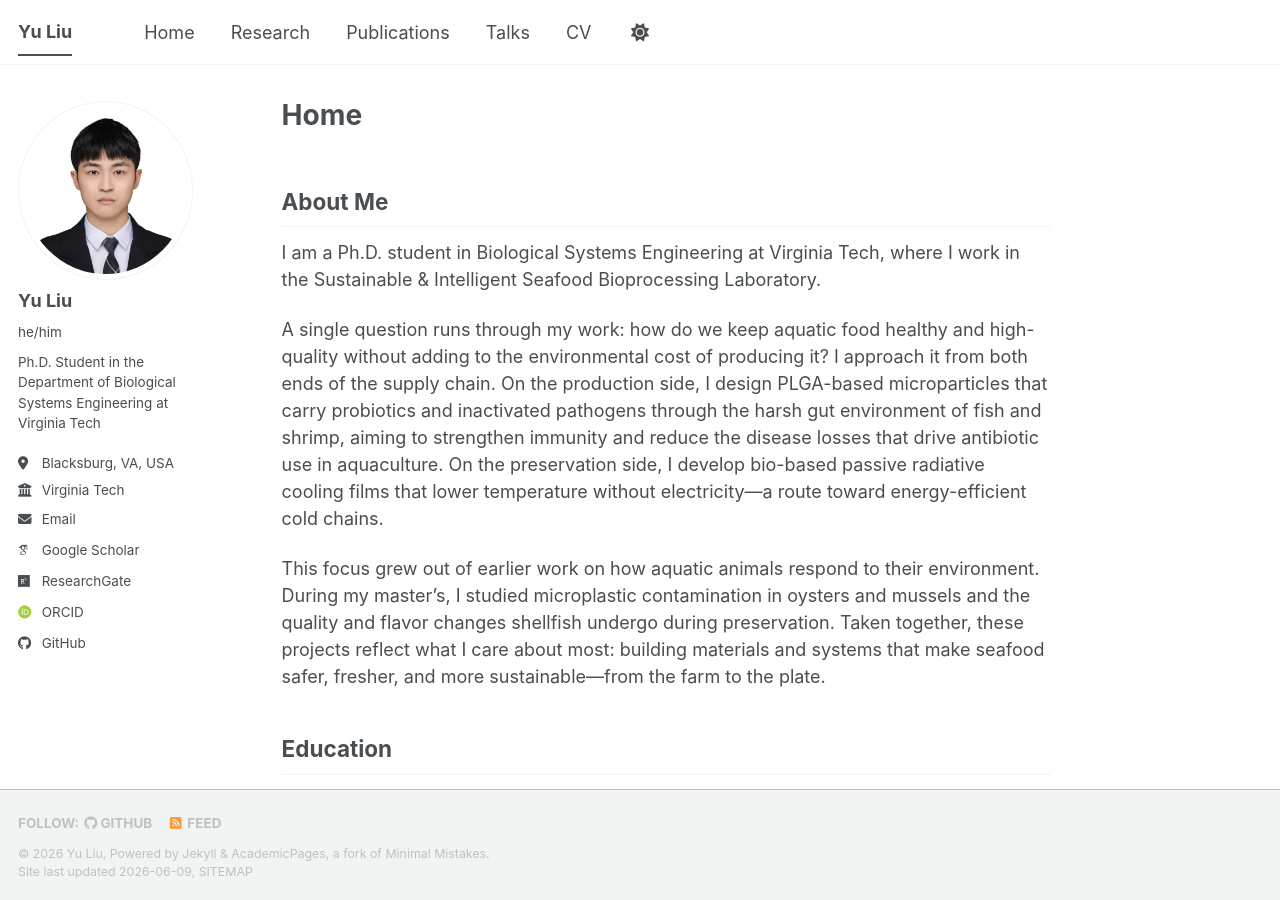
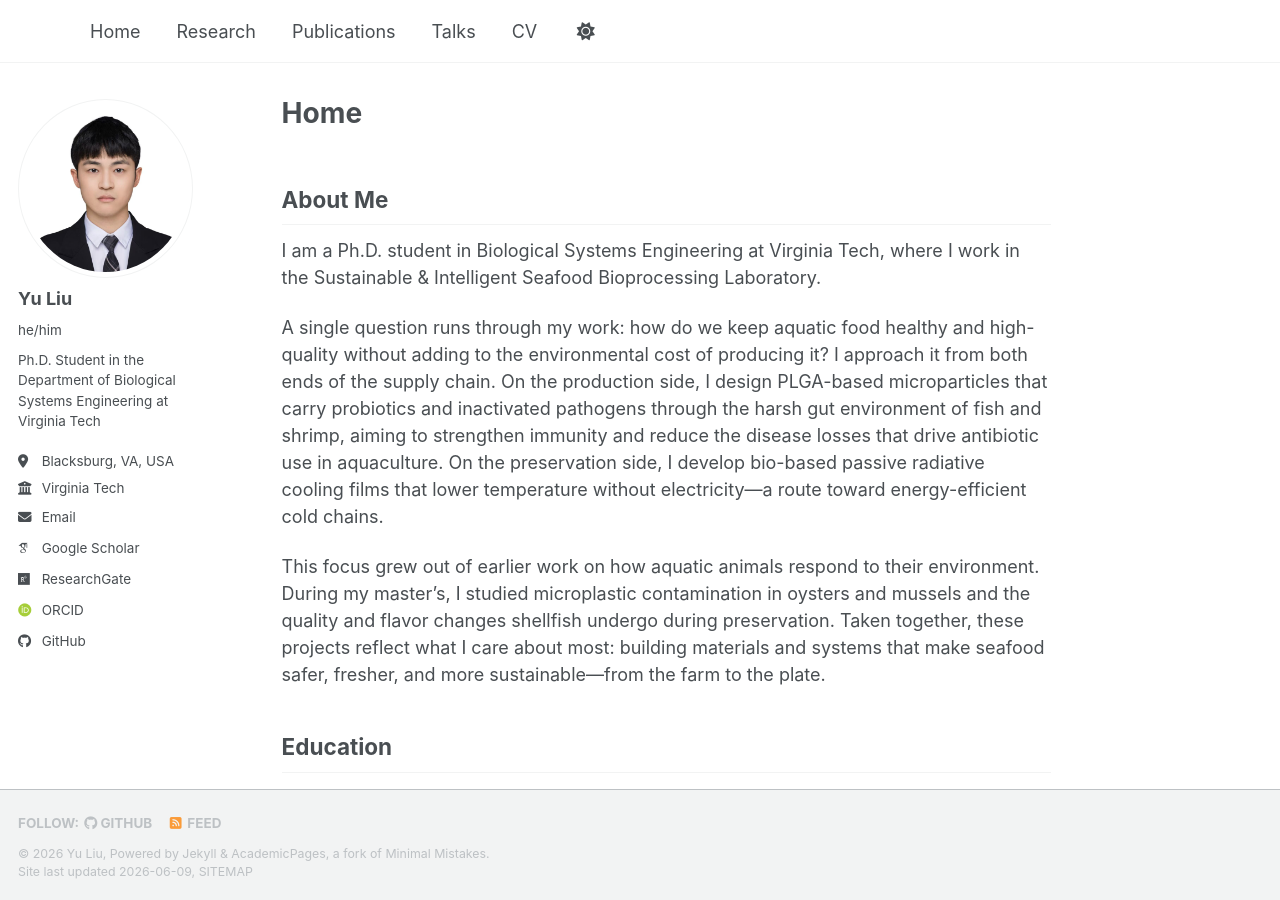
Before and after one commit to yuliu0322/yuliu0322.github.io, a Jekyll site: the page built from _pages/about.md, in a window 1280 px wide and 900 px high. Built offline with Jekyll 4.4.1, drawn with Linux system fonts in a browser that asks for light colours; some web fonts are replaced; a script bundle is joined from its source files by our own code; library files that are not in the unit come from our copies.

Commit message:
Update _config.yml

```diff
--- a/_config.yml
+++ b/_config.yml
@@ -9,7 +9,7 @@
 # Basic Site Settings
 locale                   : "en-US"
 site_theme               : "default" # The available themes options are "default", "air", "sunrise", "mint", "dirt" and "contrast"
-title                    : "Yu Liu"
+title                    : ""
 title_separator          : "-"
 name                     : &name "Yu Liu"
 description              : &description "Ph.D. Student at Virginia Tech"   # Update this with a general description of your site, this is the default if not overridden by a page
```
